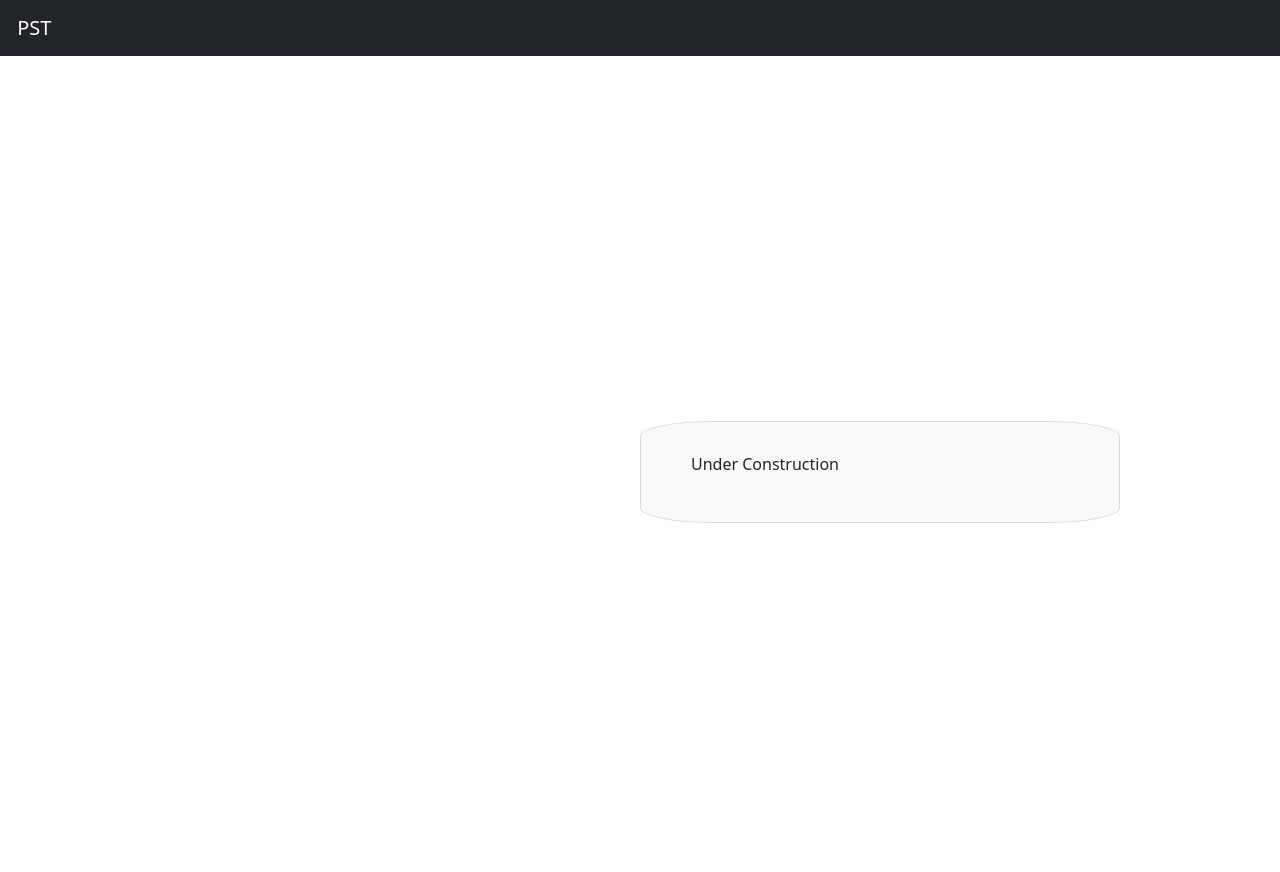
After one commit to Saya32/Titans, a Django app: template spendingtrackers/templates/view_category.html in a window 1280 px wide. The commit adds this page. Run offline with Django 4.2, Linux system fonts and the light colour scheme; the template is opened without the code that fills it, so the values that code supplies are empty; some libraries are stand-ins or nearby versions.

Commit message:
Add view_category template and view

```diff
--- a/Titans/urls.py
+++ b/Titans/urls.py
@@ -27,4 +27,5 @@ urlpatterns = [
     path('profile/', views.ProfileUpdateView.as_view(), name='profile'),
     path('new_transaction/',views.new_transaction, name ='new_transaction'),
     path('category',views.category, name = 'category'),
+    path('view_category/<int:category_id>/',views.view_category, name = 'view_category'),
 ]
--- a/spendingtrackers/models.py
+++ b/spendingtrackers/models.py
@@ -45,6 +45,7 @@ class Category(models.Model):
     start_date = models.DateField(blank=False)
     end_date = models.DateField(blank=False)
     spending_limit = models.DecimalField(max_digits=10, decimal_places=2)
+    category_id   = models.AutoField(primary_key=True)
 
 class Transaction(models.Model):
     user = models.ForeignKey(User, on_delete=models.CASCADE, null=True)
--- a/spendingtrackers/templates/category.html
+++ b/spendingtrackers/templates/category.html
@@ -11,12 +11,12 @@
                 </div>
             </div>
         </div>
-    {% for item in CATEGORY_CHOICES %}
+    {% for category in CATEGORY_CHOICES %}
         <div class="col-sm-4 text-center my-3">
             <div class="card card-block" style="height : 300px">
                 <div class="card-body align-items-center d-flex justify-content-center">
-                <h5 class="card-title">{{ item.1 }}</h5>
-                <a href="" class="stretched-link"></a>
+                <h5 class="card-title">{{ category.1 }}</h5>
+                <a href="{% url 'view_category' category_id %}" class="stretched-link"></a>
                 </div>
             </div>
         </div>
--- /dev/null
+++ b/spendingtrackers/templates/view_category.html
@@ -0,0 +1,20 @@
+{% extends 'base_content.html' %}
+{% block content %}
+<div id="cover-image">
+  <div class="container vh-100">
+    <div class="row h-100">
+      <div class="col-12 my-auto">
+        <div class="card cover-card offset-sm-1 offset-md-3 offset-lg-6">
+
+          <p>
+
+              Under Construction
+            </a>
+
+          </p>
+        </div>
+      </div>
+    </div>
+  </div>
+</div>
+{% endblock %}
```
Also changed, not shown: spendingtrackers/views.py (+6 -2 lines), db.sqlite3.
